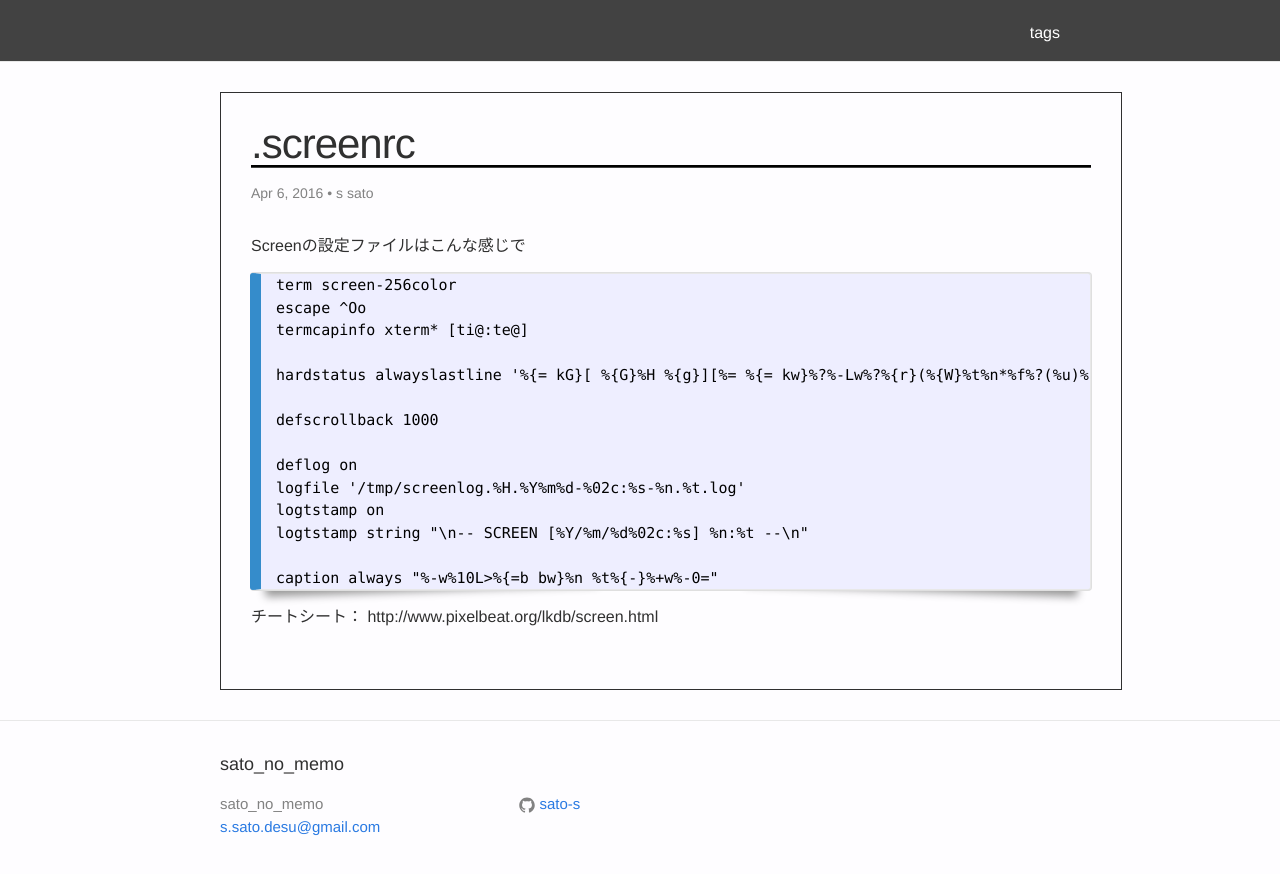
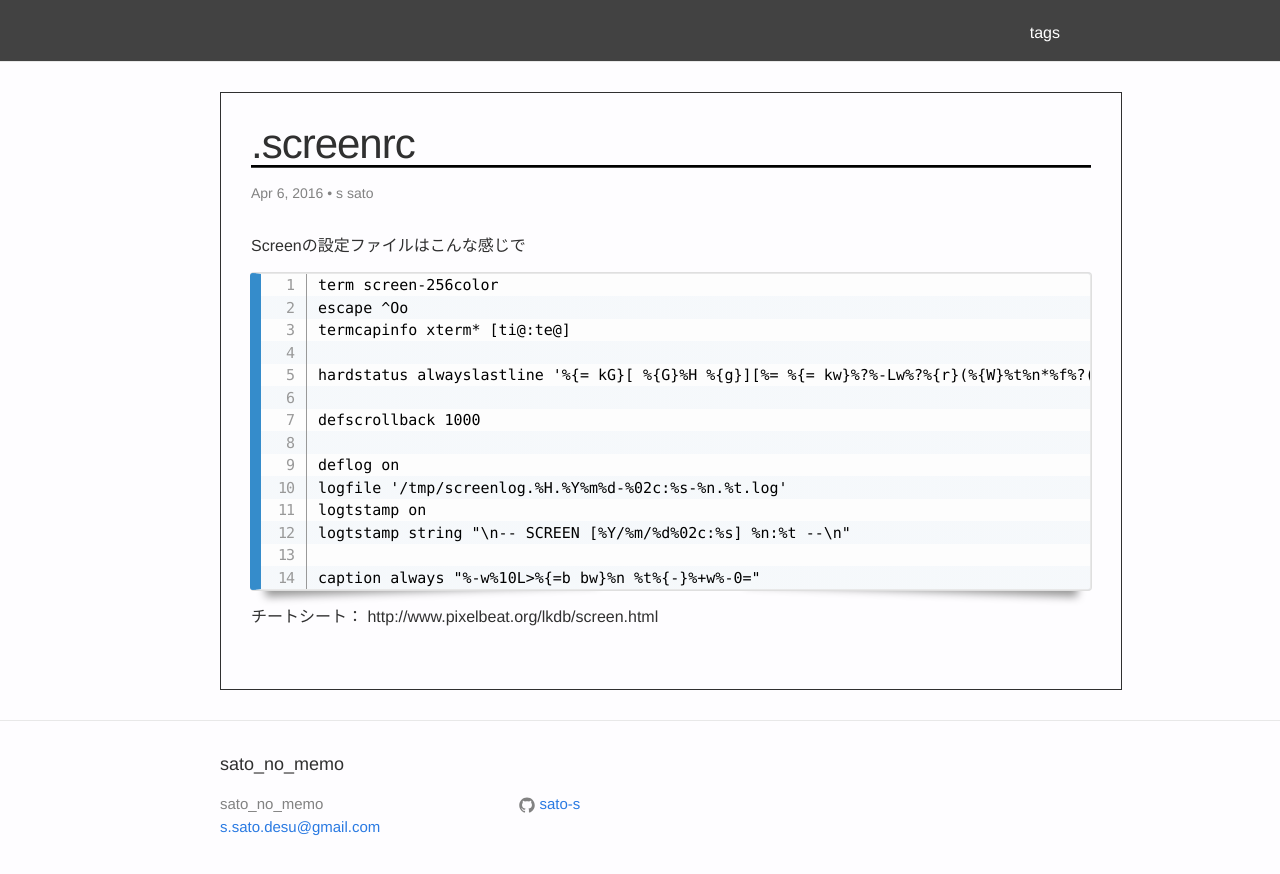
Before and after one commit to sato-s/sato-s.github.io, a Jekyll site: the page built from _posts/2016-04-07-screenrc.md, in a window 1280 px wide. Shown: the top 874 px of the page. Built offline with Jekyll 4.4.1, drawn with Linux system fonts in a browser that asks for light colours; nearby versions of some CDN libraries; library files that are not in the unit come from our copies.

Commit message:
proper sytax highlight

````diff
--- a/_posts/2016-04-07-screenrc.md
+++ b/_posts/2016-04-07-screenrc.md
@@ -13,7 +13,7 @@
 Screenの設定ファイルはこんな感じで
 
 
-```
+```markup
 term screen-256color
 escape ^Oo
 termcapinfo xterm* [ti@:te@]
````
